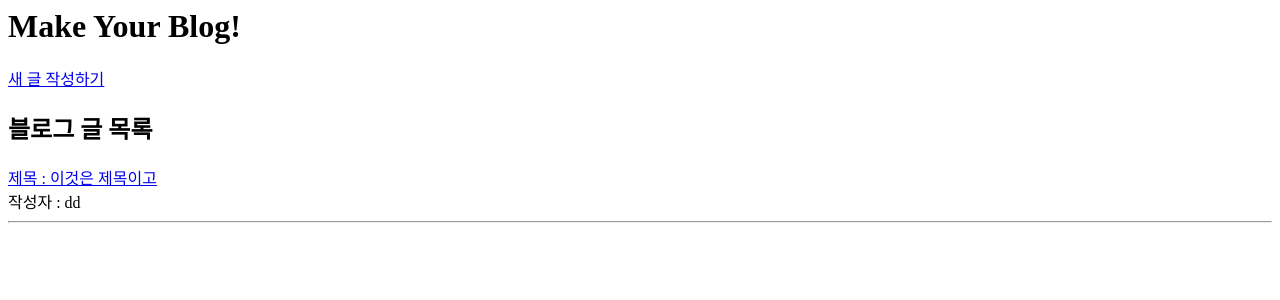
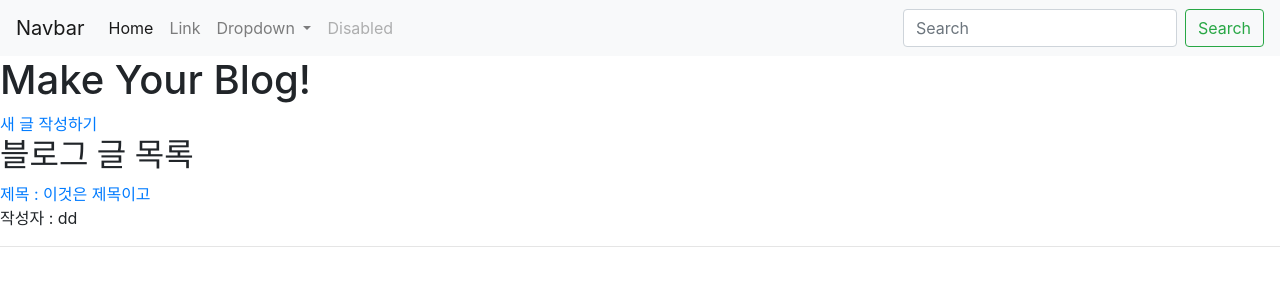
Before and after one commit to acdacd66/crud-hw, a Django app: page / in a window 1280 px wide. Shown: the top 300 px of the page. Run offline with Django 3.2, Linux system fonts and the light colour scheme; data comes from the database, SQL or seed files in the repository; some libraries are stand-ins or nearby versions.

Commit message:
second hw

```diff
--- a/blog/settings.py
+++ b/blog/settings.py
@@ -55,7 +55,7 @@ ROOT_URLCONF = 'blog.urls'
 TEMPLATES = [
     {
         'BACKEND': 'django.template.backends.django.DjangoTemplates',
-        'DIRS': [],
+        'DIRS': ['blog/template'],
         'APP_DIRS': True,
         'OPTIONS': {
             'context_processors': [
--- /dev/null
+++ b/blog/template/base.html
@@ -0,0 +1,51 @@
+<head>
+    <!-- css-->
+    <link rel="stylesheet" href="https://stackpath.bootstrapcdn.com/bootstrap/4.3.1/css/bootstrap.min.css" integrity="sha384-ggOyR0iXCbMQv3Xipma34MD+dH/1fQ784/j6cY/iJTQUOhcWr7x9JvoRxT2MZw1T" crossorigin="anonymous">
+    <!--js-->
+    <script src="https://code.jquery.com/jquery-3.3.1.slim.min.js" integrity="sha384-q8i/X+965DzO0rT7abK41JStQIAqVgRVzpbzo5smXKp4YfRvH+8abtTE1Pi6jizo" crossorigin="anonymous"></script>
+    <script src="https://cdnjs.cloudflare.com/ajax/libs/popper.js/1.14.7/umd/popper.min.js" integrity="sha384-UO2eT0CpHqdSJQ6hJty5KVphtPhzWj9WO1clHTMGa3JDZwrnQq4sF86dIHNDz0W1" crossorigin="anonymous"></script>
+    <script src="https://stackpath.bootstrapcdn.com/bootstrap/4.3.1/js/bootstrap.min.js" integrity="sha384-JjSmVgyd0p3pXB1rRibZUAYoIIy6OrQ6VrjIEaFf/nJGzIxFDsf4x0xIM+B07jRM" crossorigin="anonymous"></script>
+    </head>
+
+    <body>
+        <nav class="navbar navbar-expand-lg navbar-light bg-light">
+            <a class="navbar-brand" href="#">Navbar</a>
+            <button class="navbar-toggler" type="button" data-toggle="collapse" data-target="#navbarSupportedContent" aria-controls="navbarSupportedContent" aria-expanded="false" aria-label="Toggle navigation">
+              <span class="navbar-toggler-icon"></span>
+            </button>
+
+            <div class="collapse navbar-collapse" id="navbarSupportedContent">
+              <ul class="navbar-nav mr-auto">
+                <li class="nav-item active">
+                  <a class="nav-link" href="#">Home <span class="sr-only">(current)</span></a>
+                </li>
+                <li class="nav-item">
+                  <a class="nav-link" href="#">Link</a>
+                </li>
+                <li class="nav-item dropdown">
+                  <a class="nav-link dropdown-toggle" href="#" id="navbarDropdown" role="button" data-toggle="dropdown" aria-haspopup="true" aria-expanded="false">
+                    Dropdown
+                  </a>
+                  <div class="dropdown-menu" aria-labelledby="navbarDropdown">
+                    <a class="dropdown-item" href="#">Action</a>
+                    <a class="dropdown-item" href="#">Another action</a>
+                    <div class="dropdown-divider"></div>
+                    <a class="dropdown-item" href="#">Something else here</a>
+                  </div>
+                </li>
+                <li class="nav-item">
+                  <a class="nav-link disabled" href="#" tabindex="-1" aria-disabled="true">Disabled</a>
+                </li>
+              </ul>
+              <form class="form-inline my-2 my-lg-0">
+                <input class="form-control mr-sm-2" type="search" placeholder="Search" aria-label="Search">
+                <button class="btn btn-outline-success my-2 my-sm-0" type="submit">Search</button>
+              </form>
+            </div>
+          </nav>
+
+          {% block contents %}
+
+          {% endblock %}
+
+    </body>
--- a/blog/urls.py
+++ b/blog/urls.py
@@ -1,14 +1,9 @@
 from django.contrib import admin
-from django.urls import path
+from django.urls import path,include
 import blogapp.views
 
 urlpatterns = [
     path('admin/', admin.site.urls),
     path('',    blogapp.views.home, name='home'),
-    path('post/<int:post_id>', blogapp.views.detail, name="detail"),
-    path('new/', blogapp.views.new, name='new'),
-    path('create/', blogapp.views.create, name='create'),
-    path('edit/<int:post_id>', blogapp.views.edit, name="edit"),
-    path('update/<int:post_id>', blogapp.views.update, name="update"),
-    path('delete/<int:post_id>', blogapp.views.delete, name="delete"),
+    path('blogapp/',include('blogapp.urls')),
 ]
--- a/blogapp/templates/home.html
+++ b/blogapp/templates/home.html
@@ -1,3 +1,6 @@
+{% extends 'base.html' %}
+{% block contents %}
+
     <h1>Make Your Blog! </h1>
     <a href="{% url 'new'%}">새 글 작성하기 </a>
     <h2>블로그 글 목록</h2>
@@ -9,3 +12,5 @@
     작성자 : {{blog.writer}}
     <hr>
     {% endfor %}
+
+{% endblock %}
--- /dev/null
+++ b/blogapp/urls.py
@@ -0,0 +1,14 @@
+from django.contrib import admin
+from django.urls import path
+import blogapp.views
+
+urlpatterns = [
+
+
+    path('post/<int:post_id>', blogapp.views.detail, name="detail"),
+    path('new/', blogapp.views.new, name='new'),
+    path('create/', blogapp.views.create, name='create'),
+    path('edit/<int:post_id>', blogapp.views.edit, name="edit"),
+    path('update/<int:post_id>', blogapp.views.update, name="update"),
+    path('delete/<int:post_id>', blogapp.views.delete, name="delete"),
+]
```
Lines whose indentation alone changed are shown as unchanged.
